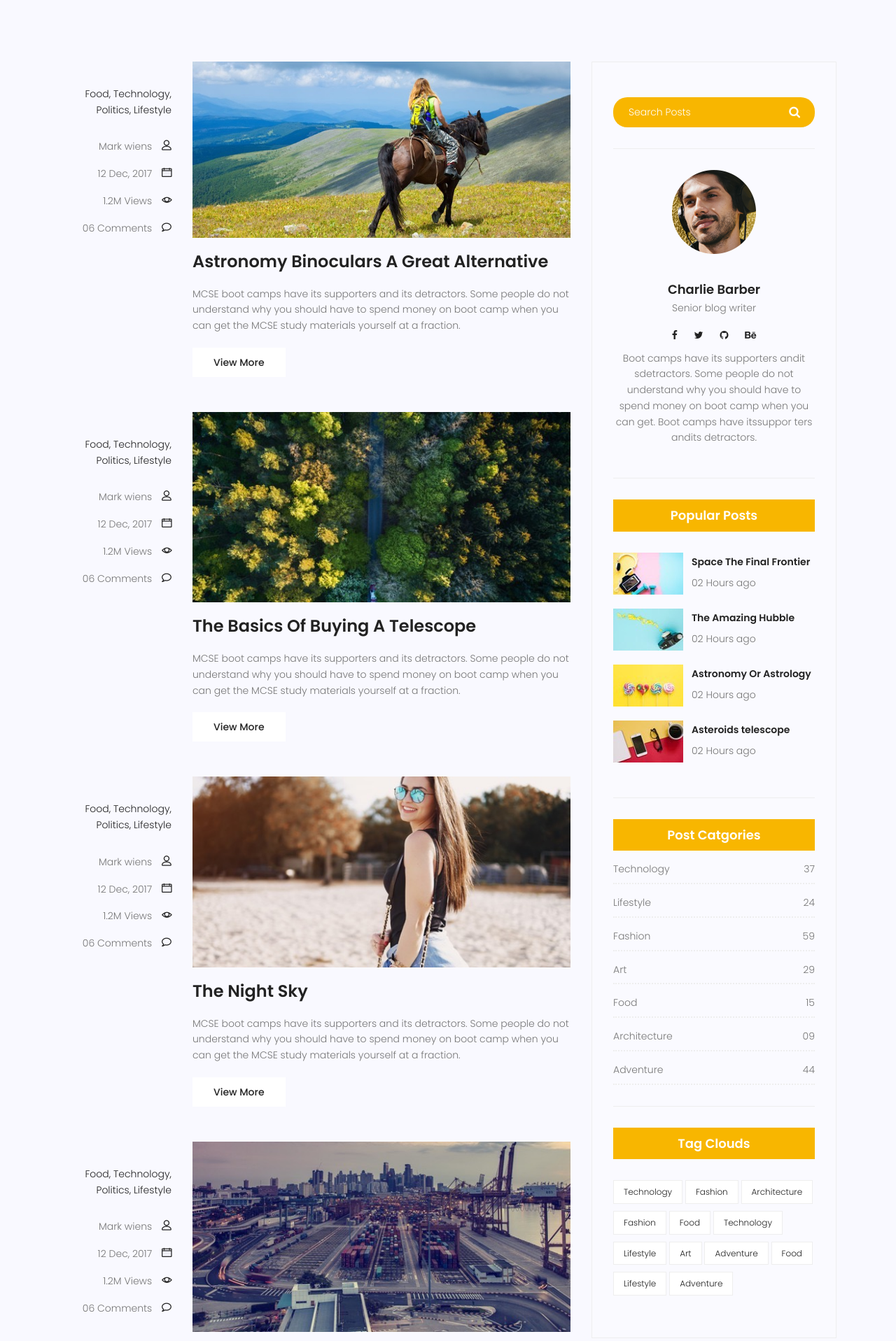
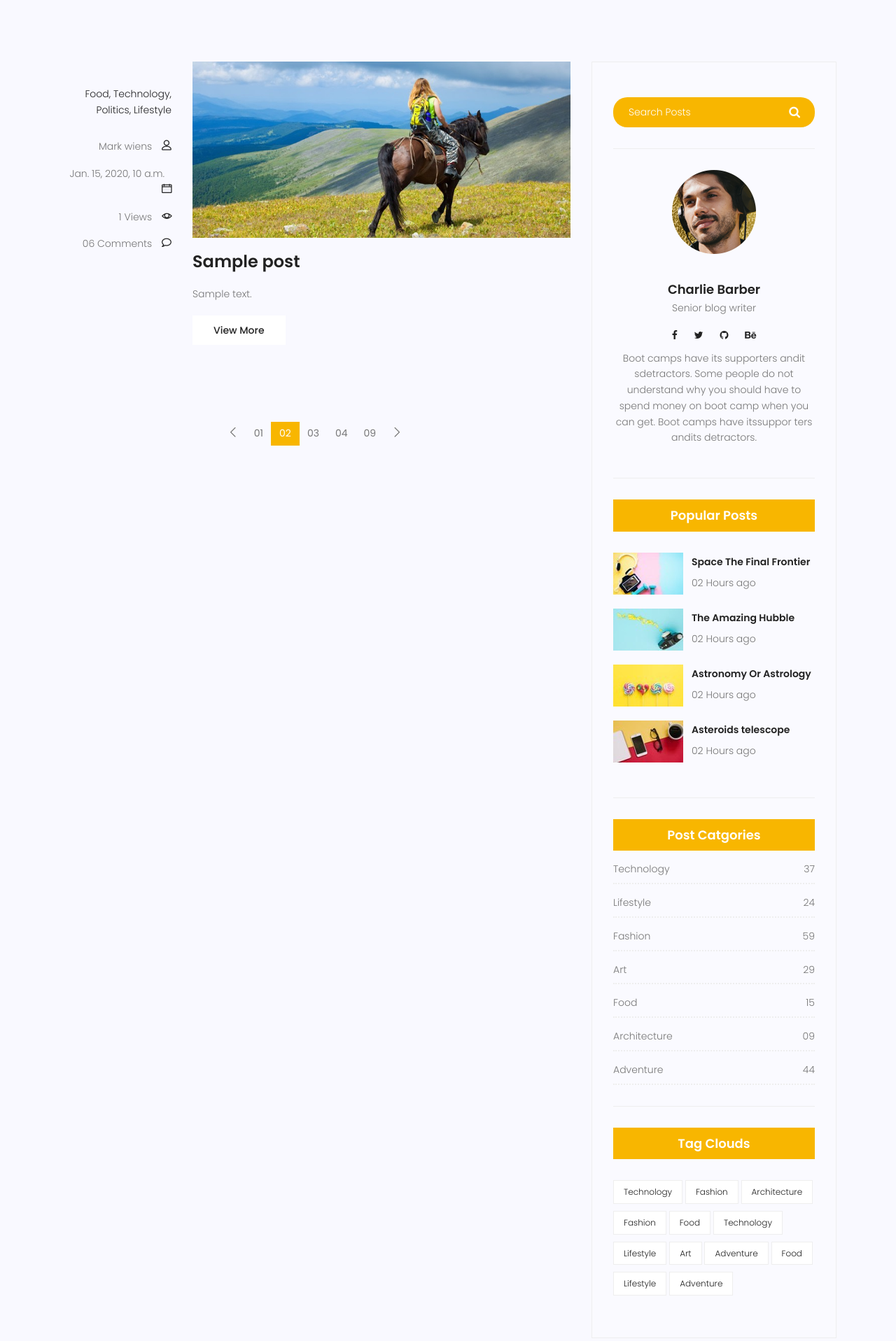
Before and after one commit to mamad-azimi-jozani/django, a Django app: page /blog/ in a window 1280 px wide. Shown: the part 994-2911 px from the top of the page at 70% size. Run offline with Django 3.2, Linux system fonts and the light colour scheme; tables that the repository leaves empty hold one stand-in row (values such as "Sample post"); some libraries are stand-ins or nearby versions.

Commit message:
bring post from view into template and deleted extra file in blog-home.html

```diff
--- a/templates/blog/blog-home.html
+++ b/templates/blog/blog-home.html
@@ -119,6 +119,7 @@
 				<div class="container">
 					<div class="row">
 						<div class="col-lg-8 posts-list">
+							{% for post in posts %}
 							<div class="single-post row">
 								<div class="col-lg-3  col-md-3 meta-details">
 									<ul class="tags">
@@ -129,8 +130,8 @@
 									</ul>
 									<div class="user-details row">
 										<p class="user-name col-lg-12 col-md-12 col-6"><a href="#">Mark wiens</a> <span class="lnr lnr-user"></span></p>
-										<p class="date col-lg-12 col-md-12 col-6"><a href="#">12 Dec, 2017</a> <span class="lnr lnr-calendar-full"></span></p>
-										<p class="view col-lg-12 col-md-12 col-6"><a href="#">1.2M Views</a> <span class="lnr lnr-eye"></span></p>
+										<p class="date col-lg-12 col-md-12 col-6"><a href="#">{{post.published_date}}</a> <span class="lnr lnr-calendar-full"></span></p>
+										<p class="view col-lg-12 col-md-12 col-6"><a href="#">{{post.counted_view}} Views</a> <span class="lnr lnr-eye"></span></p>
 										<p class="comments col-lg-12 col-md-12 col-6"><a href="#">06 Comments</a> <span class="lnr lnr-bubble"></span></p>
 									</div>
 								</div>
@@ -138,91 +139,14 @@
 									<div class="feature-img">
 										<img class="img-fluid" src='{% static "img/blog/feature-img1.jpg" %}' alt="">
 									</div>
-									<a class="posts-title" href="blog-single.html"><h3>Astronomy Binoculars A Great Alternative</h3></a>
+									<a class="posts-title" href="blog-single.html"><h3>{{ post.title }}</h3></a>
 									<p class="excert">
-										MCSE boot camps have its supporters and its detractors. Some people do not understand why you should have to spend money on boot camp when you can get the MCSE study materials yourself at a fraction.
+										{{ post.content }}
 									</p>
 									<a href="blog-single.html" class="primary-btn">View More</a>
 								</div>
 							</div>
-							<div class="single-post row">
-								<div class="col-lg-3  col-md-3 meta-details">
-									<ul class="tags">
-										<li><a href="#">Food,</a></li>
-										<li><a href="#">Technology,</a></li>
-										<li><a href="#">Politics,</a></li>
-										<li><a href="#">Lifestyle</a></li>
-									</ul>
-									<div class="user-details row">
-										<p class="user-name col-lg-12 col-md-12 col-6"><a href="#">Mark wiens</a> <span class="lnr lnr-user"></span></p>
-										<p class="date col-lg-12 col-md-12 col-6"><a href="#">12 Dec, 2017</a> <span class="lnr lnr-calendar-full"></span></p>
-										<p class="view col-lg-12 col-md-12 col-6"><a href="#">1.2M Views</a> <span class="lnr lnr-eye"></span></p>
-										<p class="comments col-lg-12 col-md-12 col-6"><a href="#">06 Comments</a> <span class="lnr lnr-bubble"></span></p>
-									</div>
-								</div>
-								<div class="col-lg-9 col-md-9 ">
-									<div class="feature-img">
-										<img class="img-fluid" src='{% static "img/blog/feature-img2.jpg" %}' alt="">
-									</div>
-									<a class="posts-title" href="blog-single.html"><h3>The Basics Of Buying A Telescope</h3></a>
-									<p class="excert">
-										MCSE boot camps have its supporters and its detractors. Some people do not understand why you should have to spend money on boot camp when you can get the MCSE study materials yourself at a fraction.
-									</p>
-									<a href="blog-single.html" class="primary-btn">View More</a>
-								</div>
-							</div>
-							<div class="single-post row">
-								<div class="col-lg-3  col-md-3 meta-details">
-									<ul class="tags">
-										<li><a href="#">Food,</a></li>
-										<li><a href="#">Technology,</a></li>
-										<li><a href="#">Politics,</a></li>
-										<li><a href="#">Lifestyle</a></li>
-									</ul>
-									<div class="user-details row">
-										<p class="user-name col-lg-12 col-md-12 col-6"><a href="#">Mark wiens</a> <span class="lnr lnr-user"></span></p>
-										<p class="date col-lg-12 col-md-12 col-6"><a href="#">12 Dec, 2017</a> <span class="lnr lnr-calendar-full"></span></p>
-										<p class="view col-lg-12 col-md-12 col-6"><a href="#">1.2M Views</a> <span class="lnr lnr-eye"></span></p>
-										<p class="comments col-lg-12 col-md-12 col-6"><a href="#">06 Comments</a> <span class="lnr lnr-bubble"></span></p>
-									</div>
-								</div>
-								<div class="col-lg-9 col-md-9">
-									<div class="feature-img">
-										<img class="img-fluid" src='{% static "img/blog/feature-img4.jpg" %}' alt="">
-									</div>
-									<a class="posts-title" href="blog-single.html"><h3>The Night Sky</h3></a>
-									<p class="excert">
-										MCSE boot camps have its supporters and its detractors. Some people do not understand why you should have to spend money on boot camp when you can get the MCSE study materials yourself at a fraction.
-									</p>
-									<a href="blog-single.html" class="primary-btn">View More</a>
-								</div>
-							</div>
-							<div class="single-post row">
-								<div class="col-lg-3 col-md-3 meta-details">
-									<ul class="tags">
-										<li><a href="#">Food,</a></li>
-										<li><a href="#">Technology,</a></li>
-										<li><a href="#">Politics,</a></li>
-										<li><a href="#">Lifestyle</a></li>
-									</ul>
-									<div class="user-details row">
-										<p class="user-name col-lg-12 col-md-12 col-6"><a href="#">Mark wiens</a> <span class="lnr lnr-user"></span></p>
-										<p class="date col-lg-12 col-md-12 col-6"><a href="#">12 Dec, 2017</a> <span class="lnr lnr-calendar-full"></span></p>
-										<p class="view col-lg-12 col-md-12 col-6"><a href="#">1.2M Views</a> <span class="lnr lnr-eye"></span></p>
-										<p class="comments col-lg-12 col-md-12 col-6"><a href="#">06 Comments</a> <span class="lnr lnr-bubble"></span></p>
-									</div>
-								</div>
-								<div class="col-lg-9 col-md-9">
-									<div class="feature-img">
-										<img class="img-fluid" src='{% static "img/blog/feature-img5.jpg" %}' alt="">
-									</div>
-									<a class="posts-title" href="blog-single.html"><h3>Telescopes 101</h3></a>
-									<p class="excert">
-										MCSE boot camps have its supporters and its detractors. Some people do not understand why you should have to spend money on boot camp when you can get the MCSE study materials yourself at a fraction.
-									</p>
-									<a href="blog-single.html" class="primary-btn">View More</a>
-								</div>
-							</div>
+							{% endfor %}
 		                    <nav class="blog-pagination justify-content-center d-flex">
 		                        <ul class="pagination">
 		                            <li class="page-item">
```
